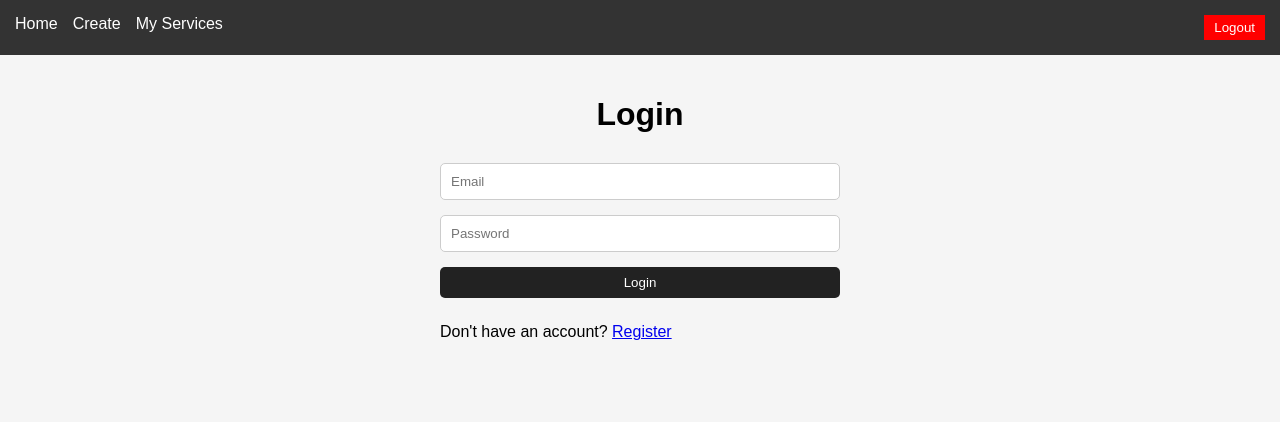
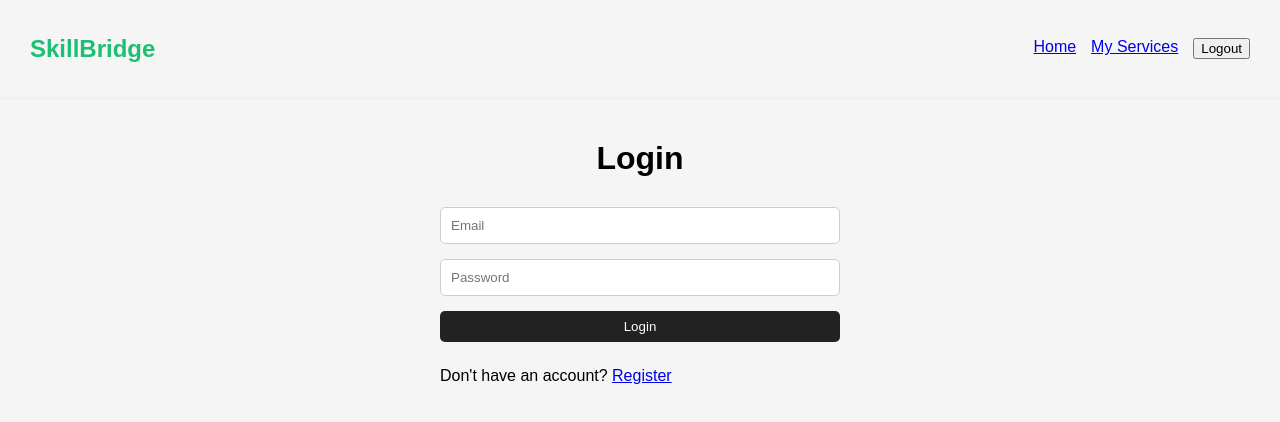
Before and after one commit to raulibinceanu-ship-it/skillbridge-frontend, a React (Create React App) app: page /login in a window 1280 px wide. Shown: the top 422 px of the page. Built offline with nearby package versions, Linux system fonts and the light colour scheme; sample sign-in values are in the browser's storage.

Commit message:
improve UI with navbar and styled service cards

```diff
--- a/src/App.css
+++ b/src/App.css
@@ -142,3 +142,12 @@ nav a:hover {
   grid-template-columns: repeat(auto-fill, minmax(280px, 1fr));
   gap: 20px;
 }
+body {
+  margin: 0;
+  background-color: #f5f5f5;
+  font-family: Arial, sans-serif;
+}
+
+.container {
+  padding: 20px;
+}
--- a/src/components/Navbar.js
+++ b/src/components/Navbar.js
@@ -3,71 +3,39 @@ import { Link } from "react-router-dom";
 function Navbar() {
   const token = localStorage.getItem("token");
 
-  const handleLogout = () => {
+  const logout = () => {
     localStorage.removeItem("token");
+    localStorage.removeItem("email");
     window.location.href = "/";
   };
 
   return (
-    <nav
+    <div
       style={{
-        backgroundColor: "#333",
-        padding: "15px",
         display: "flex",
         justifyContent: "space-between",
+        padding: "15px 30px",
+        borderBottom: "1px solid #eee",
+        alignItems: "center",
       }}
     >
-      <div>
-        <Link to="/" style={{ color: "white", marginRight: "15px" }}>
-          Home
-        </Link>
+      <h2 style={{ color: "#1dbf73" }}>SkillBridge</h2>
 
-        {token && (
+      <div style={{ display: "flex", gap: "15px" }}>
+        <Link to="/">Home</Link>
+
+        {token && <Link to="/my-services">My Services</Link>}
+
+        {!token ? (
           <>
-            <Link
-              to="/create-service"
-              style={{ color: "white", marginRight: "15px" }}
-            >
-              Create
-            </Link>
-
-            <Link
-              to="/my-services"
-              style={{ color: "white", marginRight: "15px" }}
-            >
-              My Services
-            </Link>
+            <Link to="/login">Login</Link>
+            <Link to="/register">Register</Link>
           </>
+        ) : (
+          <button onClick={logout}>Logout</button>
         )}
       </div>
-
-      <div>
-        {!token ? (
-          <>
-            <Link to="/login" style={{ color: "white", marginRight: "15px" }}>
-              Login
-            </Link>
-
-            <Link to="/register" style={{ color: "white" }}>
-              Register
-            </Link>
-          </>
-        ) : (
-          <button
-            onClick={handleLogout}
-            style={{
-              backgroundColor: "red",
-              color: "white",
-              border: "none",
-              padding: "5px 10px",
-              cursor: "pointer",
-            }}
-          >
-            Logout
-          </button>
-        )}
-      </div>
-    </nav>
+    </div>
   );
 }
 
--- a/src/components/ServiceCard.js
+++ b/src/components/ServiceCard.js
@@ -2,35 +2,29 @@ import { Link } from "react-router-dom";
 
 function ServiceCard({ service }) {
   return (
-    <Link
-      to={`/services/${service.id}`}
-      style={{ textDecoration: "none", color: "inherit" }}
-    >
+    <Link to={`/services/${service.id}`} style={{ textDecoration: "none" }}>
       <div
         style={{
           border: "1px solid #ddd",
           borderRadius: "10px",
           overflow: "hidden",
+          backgroundColor: "white",
+          transition: "0.3s",
           cursor: "pointer",
-          transition: "0.3s",
-          backgroundColor: "white",
         }}
         onMouseEnter={(e) => (e.currentTarget.style.transform = "scale(1.03)")}
         onMouseLeave={(e) => (e.currentTarget.style.transform = "scale(1)")}
       >
         <img
           src={
-            service.imageUrl
-              ? service.imageUrl
-              : "https://via.placeholder.com/300x180?text=No+Image"
+            service.imageUrl ||
+            "https://via.placeholder.com/300x180?text=Service"
           }
           alt={service.title}
           style={{
             width: "100%",
             height: "180px",
             objectFit: "cover",
-            borderTopLeftRadius: "10px",
-            borderTopRightRadius: "10px",
           }}
         />
 
@@ -39,7 +33,7 @@ function ServiceCard({ service }) {
 
           <h3 style={{ fontSize: "16px" }}>{service.title}</h3>
 
-          <p style={{ color: "#f5c518" }}>⭐⭐⭐⭐☆</p>
+          <p style={{ color: "#f5c518" }}>⭐⭐⭐⭐⭐</p>
 
           <p>
             <b>{service.price} €</b>
```
